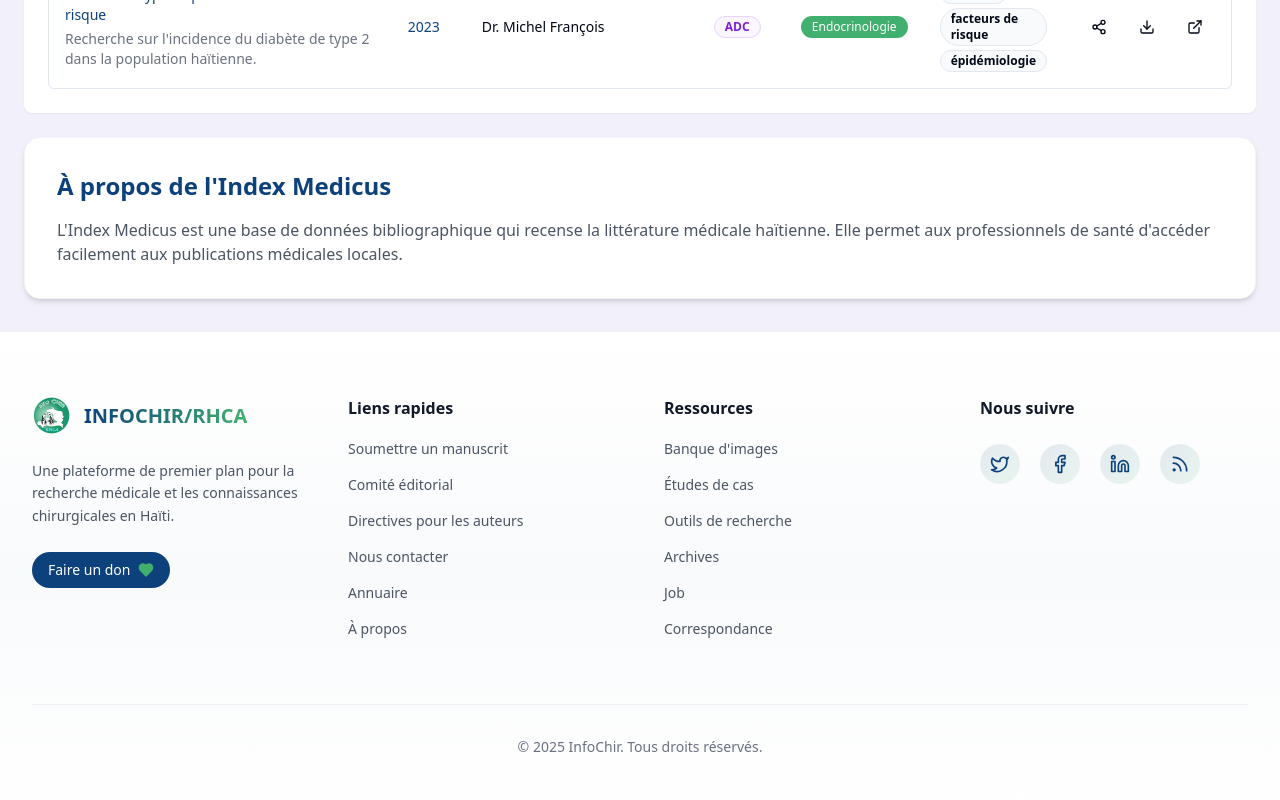
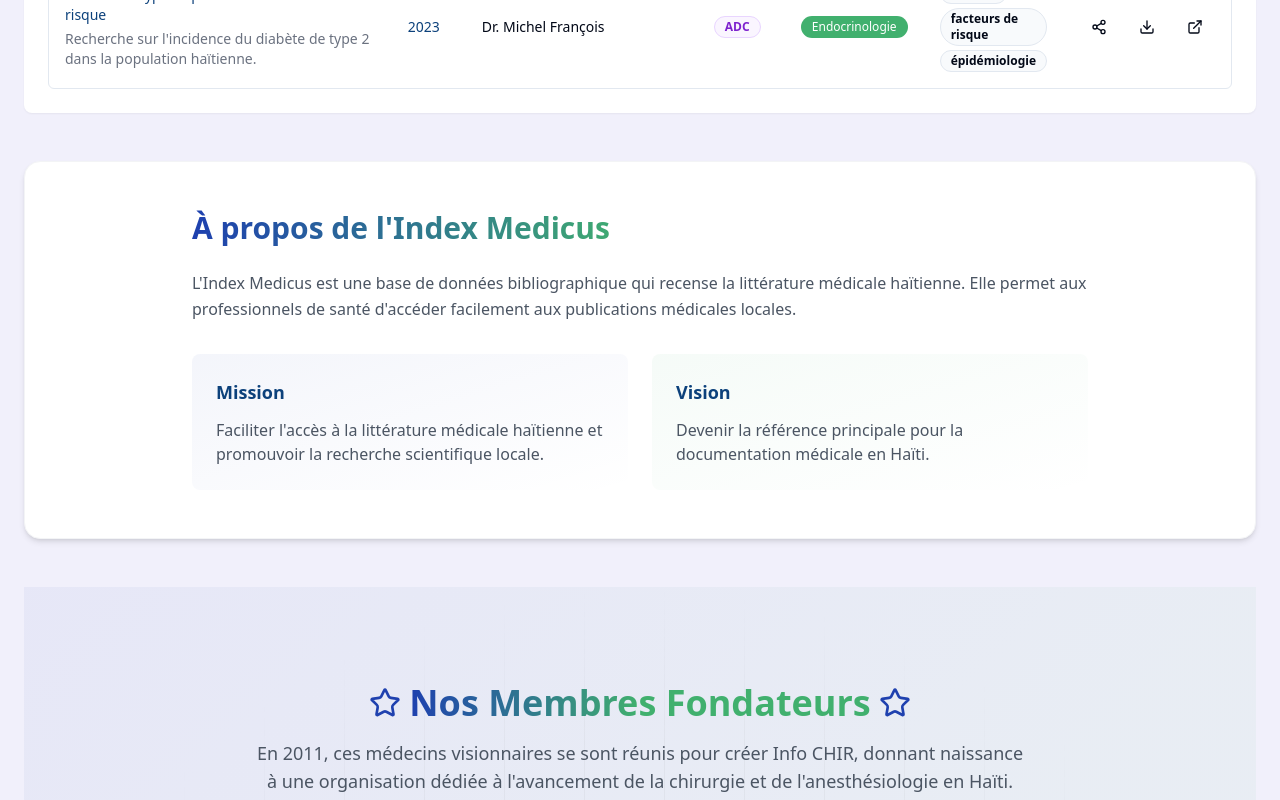
Before and after one commit to intelogroup/infochir-rhca, a React (Vite) app: page /index-medicus in a window 1280 px wide. Shown: the part 960-1760 px from the top of the page. Built offline with nearby package versions, Linux system fonts and the light colour scheme.

Commit message:
Update About Page Design
Revamp the About page for a more modern look and integrate the Founders section into the layout.
[skip gpt_engineer]

```diff
--- a/src/pages/IndexMedicus.tsx
+++ b/src/pages/IndexMedicus.tsx
@@ -4,6 +4,8 @@ import { Button } from "@/components/ui/button";
 import { ArrowLeft } from "lucide-react";
 import { Link } from "react-router-dom";
 import { Tabs, TabsContent, TabsList, TabsTrigger } from "@/components/ui/tabs";
+import { FoundersSection } from "@/components/home/FoundersSection";
+import { motion } from "framer-motion";
 
 const IndexMedicus = () => {
   return (
@@ -82,13 +84,47 @@ const IndexMedicus = () => {
             </TabsContent>
           </Tabs>
 
-          <div className="bg-white rounded-xl sm:rounded-2xl p-4 sm:p-6 lg:p-8 shadow-md border border-gray-100 hover:shadow-lg transition-shadow mt-6">
-            <h2 className="text-lg sm:text-xl lg:text-2xl font-semibold text-primary mb-3 sm:mb-4">
-              À propos de l'Index Medicus
-            </h2>
-            <p className="text-sm sm:text-base text-gray-600">
-              L'Index Medicus est une base de données bibliographique qui recense la littérature médicale haïtienne. Elle permet aux professionnels de santé d'accéder facilement aux publications médicales locales.
-            </p>
+          <div className="space-y-12 mt-12">
+            <motion.div
+              initial={{ opacity: 0, y: 20 }}
+              animate={{ opacity: 1, y: 0 }}
+              transition={{ duration: 0.5 }}
+              className="bg-white rounded-xl sm:rounded-2xl p-8 sm:p-10 lg:p-12 shadow-md border border-gray-100"
+            >
+              <div className="max-w-4xl mx-auto">
+                <h2 className="text-2xl sm:text-3xl font-bold text-primary mb-6 bg-gradient-to-r from-[#1E40AF] via-[#41b06e] to-[#41b06e] bg-clip-text text-transparent">
+                  À propos de l'Index Medicus
+                </h2>
+                <div className="prose prose-lg max-w-none">
+                  <p className="text-gray-600 leading-relaxed">
+                    L'Index Medicus est une base de données bibliographique qui recense la littérature médicale haïtienne.
+                    Elle permet aux professionnels de santé d'accéder facilement aux publications médicales locales.
+                  </p>
+                  <div className="grid grid-cols-1 md:grid-cols-2 gap-6 mt-8">
+                    <div className="bg-gradient-to-br from-[#1E40AF]/5 to-transparent p-6 rounded-lg">
+                      <h3 className="text-lg font-semibold text-primary mb-3">Mission</h3>
+                      <p className="text-gray-600">
+                        Faciliter l'accès à la littérature médicale haïtienne et promouvoir la recherche scientifique locale.
+                      </p>
+                    </div>
+                    <div className="bg-gradient-to-br from-[#41b06e]/5 to-transparent p-6 rounded-lg">
+                      <h3 className="text-lg font-semibold text-primary mb-3">Vision</h3>
+                      <p className="text-gray-600">
+                        Devenir la référence principale pour la documentation médicale en Haïti.
+                      </p>
+                    </div>
+                  </div>
+                </div>
+              </div>
+            </motion.div>
+
+            <motion.div
+              initial={{ opacity: 0, y: 20 }}
+              animate={{ opacity: 1, y: 0 }}
+              transition={{ duration: 0.5, delay: 0.2 }}
+            >
+              <FoundersSection />
+            </motion.div>
           </div>
         </div>
       </div>
```
